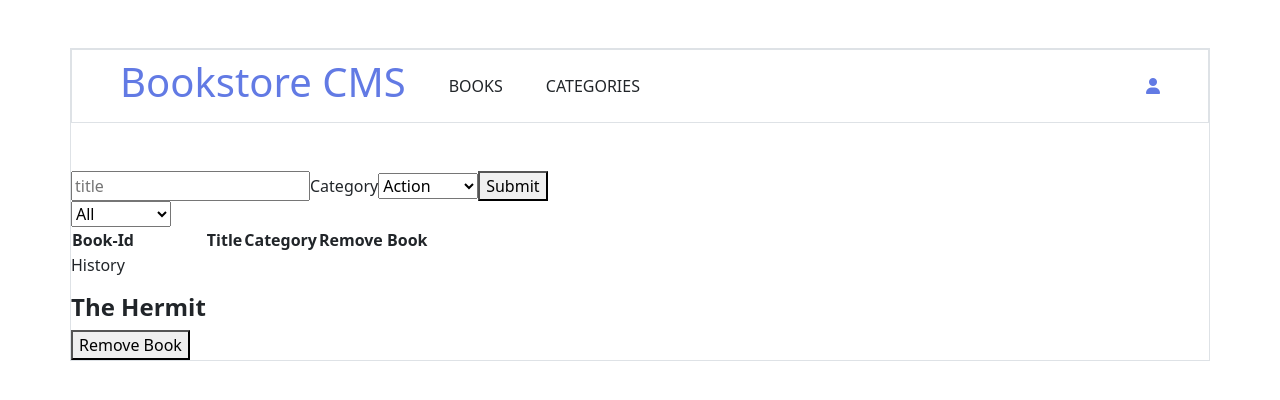
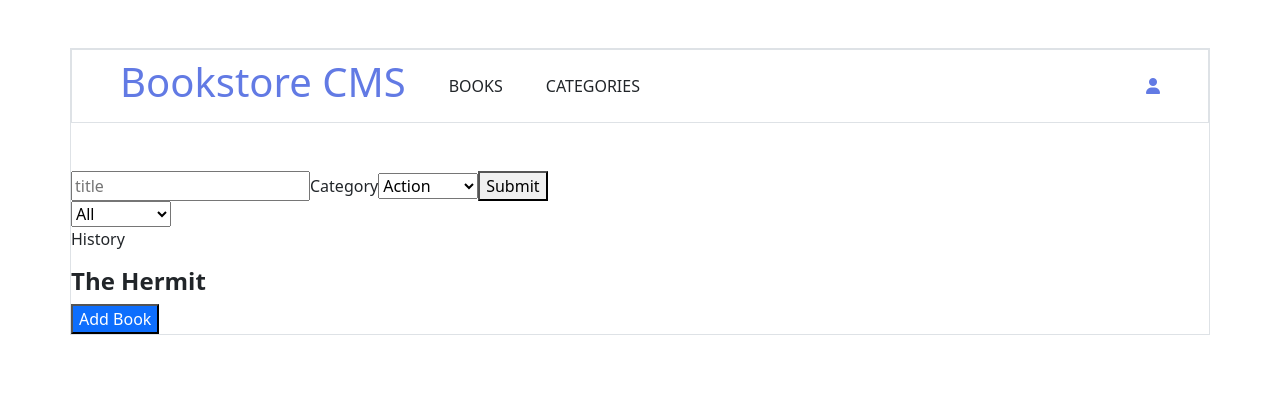
Before and after one commit to george-shammar/bookstore-cmss, a React (Create React App) app: page / in a window 1280 px wide. Shown: the top 400 px of the page. Built offline with nearby package versions, Linux system fonts and the light colour scheme.

Commit message:
Create styles for Books component

```diff
--- a/src/components/Book.js
+++ b/src/components/Book.js
@@ -1,5 +1,6 @@
 import React from 'react';
 import PropTypes from 'prop-types';
+import '../stylesheets/Book.css';
 
 const Book = (props) => {
   const { book, handleRemove } = props;
@@ -8,7 +9,7 @@ const Book = (props) => {
     <div>
       <p>{book.category}</p>
       <h4 className="fw-bold">{book.title}</h4>
-      <div><button type="button" name="button" value={book} onClick={() => handleRemove(book)}>Remove Book</button></div>
+      <div><button className="bg-primary white" type="button" name="button" value={book} onClick={() => handleRemove(book)}>Add Book</button></div>
     </div>
   );
 };
--- a/src/containers/BooksList.js
+++ b/src/containers/BooksList.js
@@ -22,21 +22,11 @@ const BooksList = () => {
   return (
     <>
       <CategoryFilter filter={filter} handleFilter={handleFilter} />
-      <table>
-        <thead>
-          <tr>
-            <th>Book-Id</th>
-            <th>Title</th>
-            <th>Category</th>
-            <th>Remove Book</th>
-          </tr>
-        </thead>
-        <tbody>
-          {filtered.map((book) => (
-            <Book key={book.id} book={book} handleRemove={handleRemove} />
-          ))}
-        </tbody>
-      </table>
+      <div>
+        {filtered.map((book) => (
+          <Book key={book.id} book={book} handleRemove={handleRemove} />
+        ))}
+      </div>
     </>
   );
 };
--- /dev/null
+++ b/src/stylesheets/Book.css
@@ -0,0 +1,3 @@
+.white {
+    color: white;
+}
```
Also changed, not shown: src/stylesheets/App.css (line endings or trailing spaces).
